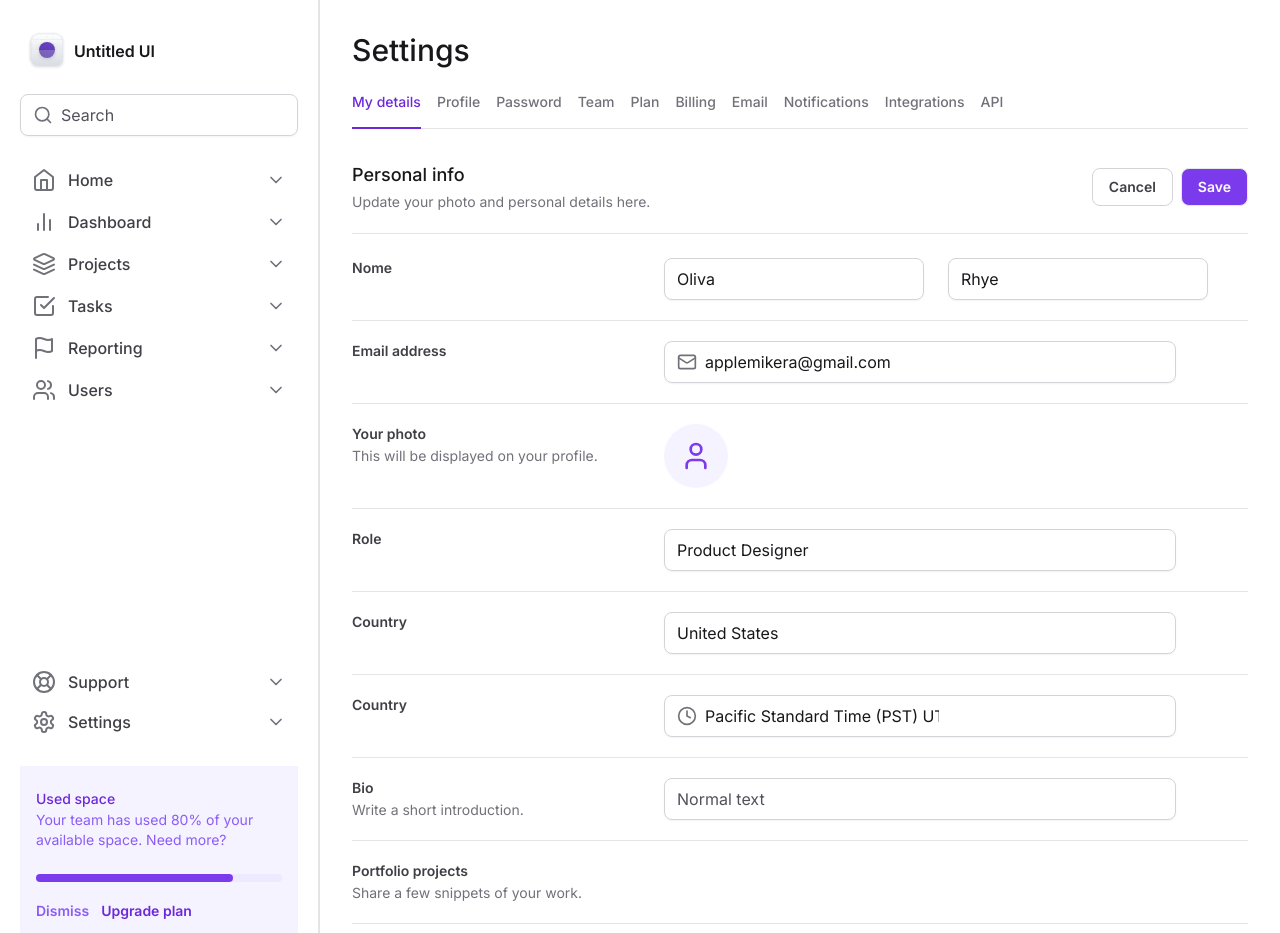
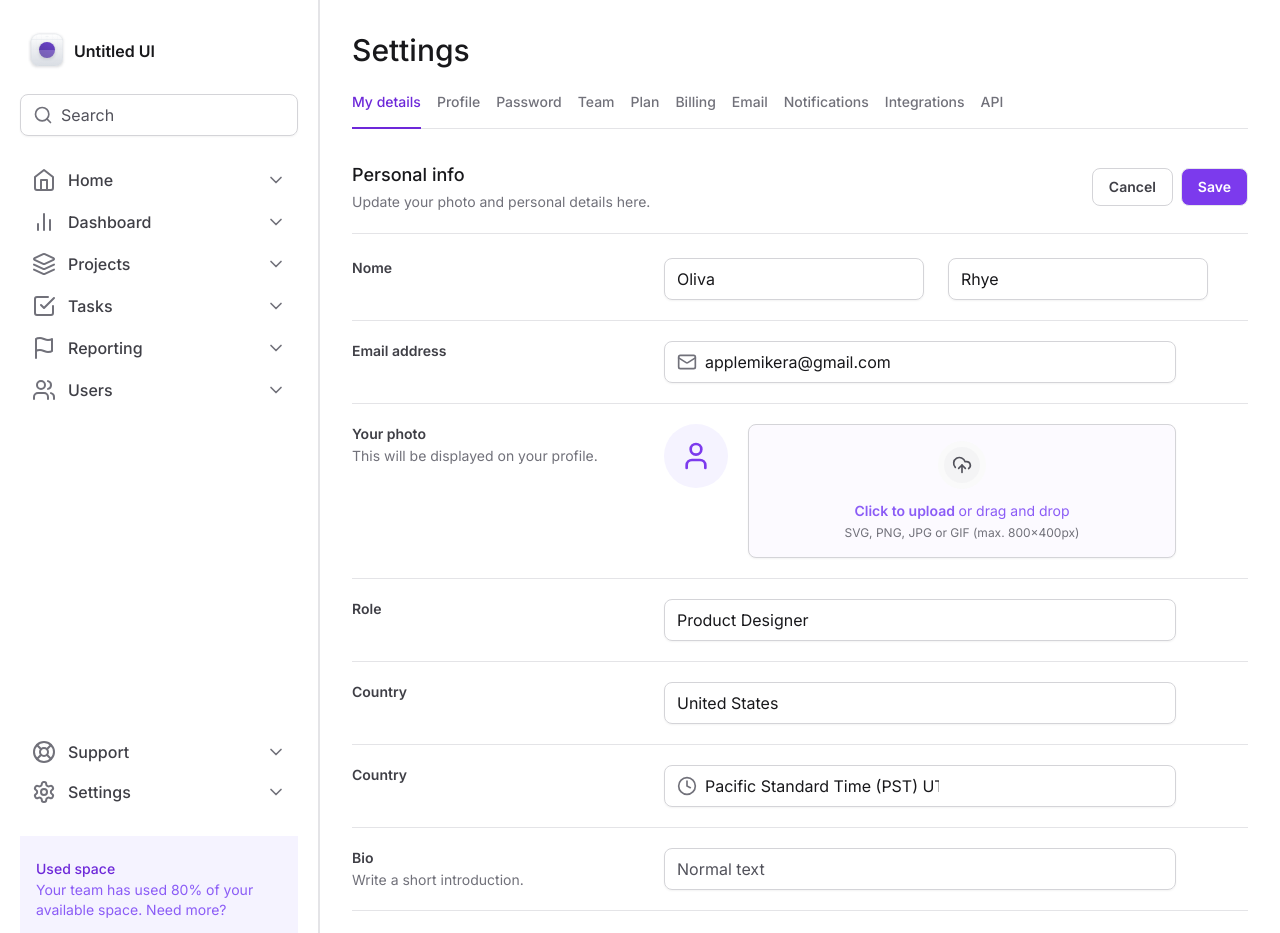
Before and after one commit to MikeFernando/tailwind-next, a Next.js app: page / in a window 1280 px wide. Shown: the top 933 px of the page. Built offline with nearby package versions, Linux system fonts and the light colour scheme.

Commit message:
Upload do Avatar

```diff
--- a/src/app/page.tsx
+++ b/src/app/page.tsx
@@ -1,6 +1,6 @@
 import { SettingsTabs } from '@/components/SettingsTabs'
 import * as Input from '../components/Input'
-import { Clock, Mail, User } from 'lucide-react'
+import { Clock, Mail, UploadCloud, User } from 'lucide-react'
 
 export default function Home() {
   return (
@@ -92,10 +92,33 @@
                 This will be displayed on your profile.
               </span>
             </label>
-            <div className="flex gap-6">
+            <div className="flex items-start gap-5">
               <div className="h-16px flex w-16 items-center justify-center rounded-full bg-violet-50 p-4">
                 <User className="h-8 w-8 text-violet-600" />
               </div>
+
+              <label
+                htmlFor="photo"
+                className="bg-violet-25 group flex flex-1 cursor-pointer flex-col items-center gap-3 rounded-lg border border-zinc-300 px-6 py-4 text-center shadow-sm hover:border-violet-200"
+              >
+                <div className="border-6 group-hover:border-via-violet-50 rounded-full border-zinc-50 bg-zinc-100 p-2 group-hover:border-violet-50 group-hover:bg-violet-100">
+                  <UploadCloud className="h-5 w-5 text-zinc-600 group-hover:text-violet-600" />
+                </div>
+
+                <div className="group flex flex-col items-center gap-1 text-zinc-500 group-hover:text-violet-500">
+                  <span className="text-sm font-semibold text-violet-500 ">
+                    Click to upload{' '}
+                    <span className="text-sm font-normal">
+                      or drag and drop
+                    </span>
+                  </span>
+                  <span className="text-xs">
+                    SVG, PNG, JPG or GIF (max. 800x400px)
+                  </span>
+                </div>
+              </label>
+
+              <input type="file" id="photo" className="sr-only" />
             </div>
           </div>
           {/* Role */}
--- a/tailwind.config.js
+++ b/tailwind.config.js
@@ -8,6 +8,14 @@
         app: 'minmax(18rem, 20rem) 1fr',
         form: 'minmax(7.5rem, 19.5rem) minmax(7.5rem, 32rem) 1fr',
       },
+      borderWidth: {
+        6: '6px',
+      },
+      colors: {
+        violet: {
+          25: '#fcfaff',
+        },
+      },
     },
   },
   plugins: [],
```
